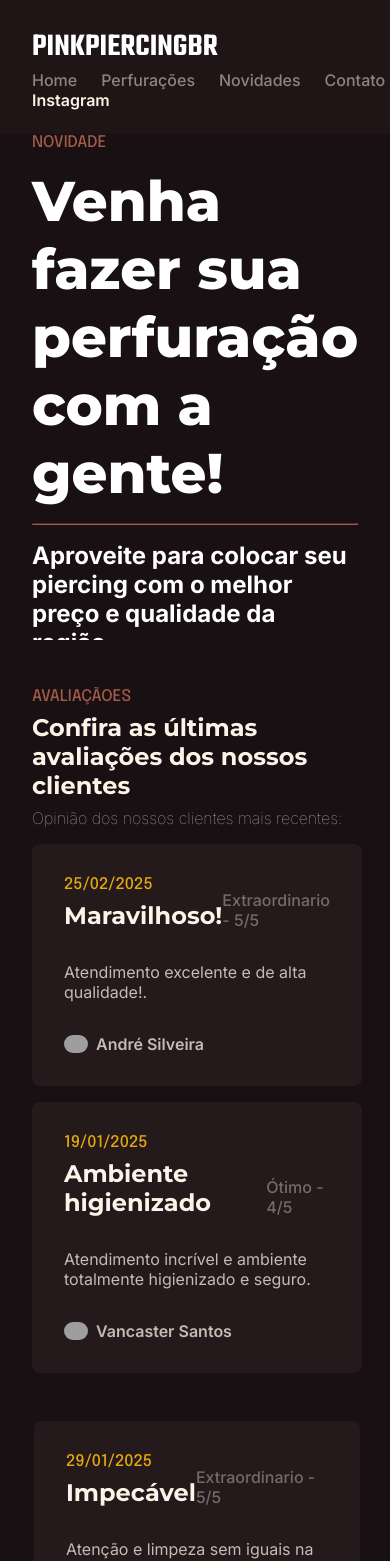
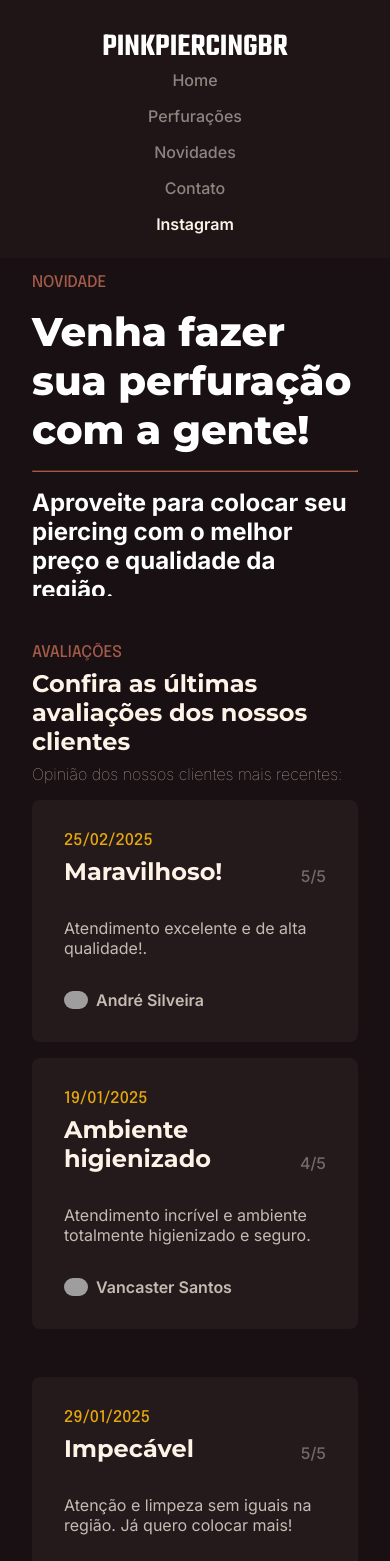
Before and after one commit to AndrehSilveira/pinkpiercingbr, a React (Vite) app: page / in a window 390 px wide. Shown: the top 1561 px of the page. Built offline with nearby package versions, Linux system fonts and the light colour scheme; grey boxes are pictures that could not be loaded.

Commit message:
Responsividade 3

```diff
--- a/src/App.css
+++ b/src/App.css
@@ -24,6 +24,20 @@ ul {
   list-style: none;
 }
 
+
+.menu {
+  display: flex;
+  flex-direction: row;
+  gap: 1.5rem;
+  color: #fff2e780;
+}
+
+.instagram {
+  color: #fff2e7;
+  font-weight: 600;
+}
+
+
 nav {
   max-width: 1120px;
   margin: auto;
@@ -33,18 +47,6 @@ nav {
   justify-content: space-between;
 }
 
-@media (max-width: 970px) {
-  nav {
-    flex-direction: column;
-    padding: 1.5rem 2rem;
-  }
-
-  .menu {
-    gap: 1rem;
-    flex-direction: column;
-    align-items: center;
-  }
-}
 
 
 .logo {
@@ -52,18 +54,6 @@ nav {
   font-size: 2rem;
   font-weight: 600px;
   text-transform: uppercase;
-}
-
-.menu {
-  display: flex;
-  flex-direction: row;
-  gap: 1.5rem;
-  color: #fff2e780;
-}
-
-.github {
-  color: #fff2e7;
-  font-weight: 600;
 }
 
 main {
@@ -106,19 +96,67 @@ main {
   border-radius: 0.5rem;
 }
 
+
+h1 {
+  font-family: Montserrat;
+  font-size: 3.5rem;
+  font-weight: 800;
+}
+
 @media (max-width: 970px) {
+
+  nav {
+    padding: 1.5rem 2rem;
+  }
+
   .hero {
     grid-template-columns: 1fr; /* Para telas pequenas, a hero section se torna de uma coluna */
   }
 
   .hero-imagens-container {
     display: none;
-    grid-template-columns: 1fr 1fr; /* 2 colunas para as imagens em telas pequenas */
+  }
+
+  .menu {
+    gap: 1rem;
+    align-items: center;
   }
 
   .img_bigger {
     display: none;
-    height: 150px; /* Ajusta o tamanho das imagens */
+  }
+
+  .destaque {
+    font-size: 200;
+  }
+
+  h1{
+    font-size: 2.5rem;
+  }
+
+
+}
+
+
+@media (max-width: 700px){
+  nav {
+    flex-direction: column;
+    align-items: center;
+  }
+
+  .hero{
+    height: 40vh;
+    padding-top: 1rem;
+  }
+
+  .menu {
+    gap: 1rem;
+    flex-direction: column;
+    align-items: center;
+  }
+
+  .instagram {
+    padding-top: 1em;
   }
 }
 
@@ -138,11 +176,6 @@ main {
   color: #e7a80e;
 }
 
-h1 {
-  font-family: Montserrat;
-  font-size: 3.5rem;
-  font-weight: 800;
-}
 
 hr {
   border-color: #a45a49;
@@ -294,6 +327,7 @@ footer {
   background: #23181a;
 }
 
+
 @media (max-width: 970px) {
   footer {
     padding: 2rem;
@@ -303,7 +337,6 @@ footer {
     text-align: center; /* Centraliza o texto em telas pequenas */
   }
 }
-
 
 .footer-copy{
   color: #fff2e7;
--- a/src/components/Header.jsx
+++ b/src/components/Header.jsx
@@ -9,7 +9,7 @@ export function Header(){
                     <li><a>Novidades</a></li>
                     <li><a>Contato</a></li>
                 </ul>
-                <a class="github" href="https://www.instagram.com/pink.piercing.br/" target="blank">Instagram</a>
+                <a class="instagram" href="https://www.instagram.com/pink.piercing.br/" target="blank">Instagram</a>
 
             </nav>
 
--- a/src/components/Main.jsx
+++ b/src/components/Main.jsx
@@ -51,7 +51,7 @@ export function Main() {
             {/*  PARTE DE BAIXO DA PÁGINA */}
             <section class="clientes">
                 <header class="clientes-header">
-                    <span class="destaque marrom">avaliaçãoes</span>
+                    <span class="destaque marrom">avaliações</span>
                     <h2 class="clientes-title">Confira as últimas avaliações dos nossos clientes</h2>
                     <p class="clientes-subtitle">Opinião dos nossos clientes mais recentes:</p>
                 </header>
@@ -65,7 +65,7 @@ export function Main() {
                                     <h3 class="clientes-title">Maravilhoso!</h3>
                                 </div>
 
-                                <p class="clientes-grade">Extraordinario - 5/5</p>
+                                <p class="clientes-grade">5/5</p>
 
                             </header>
                             <p class="client-description">Atendimento excelente e de alta qualidade!.</p>
@@ -82,7 +82,7 @@ export function Main() {
                                     <h3 class="clientes-title">Ambiente higienizado</h3>
                                 </div>
 
-                                <p class="clientes-grade">Ótimo - 4/5</p>
+                                <p class="clientes-grade">4/5</p>
 
                             </header>
                             <p class="client-description">Atendimento incrível e ambiente totalmente higienizado e seguro.</p>
@@ -103,7 +103,7 @@ export function Main() {
                                     <h3 class="clientes-title">Impecável</h3>
                                 </div>
 
-                                <p class="clientes-grade">Extraordinario - 5/5</p>
+                                <p class="clientes-grade">5/5</p>
 
                             </header>
                             <p class="client-description">Atenção e limpeza sem iguais na região. Já quero colocar mais!</p>
@@ -120,7 +120,7 @@ export function Main() {
                                     <h3 class="clientes-title">Ameeeeeei</h3>
                                 </div>
 
-                                <p class="clientes-grade">Extraordinário - 5/5</p>
+                                <p class="clientes-grade">5/5</p>
 
                             </header>
                             <p class="client-description">Coloquei o piercing e ficou perfeito, do jeito que eu queria! Super recomendo!</p>
```
